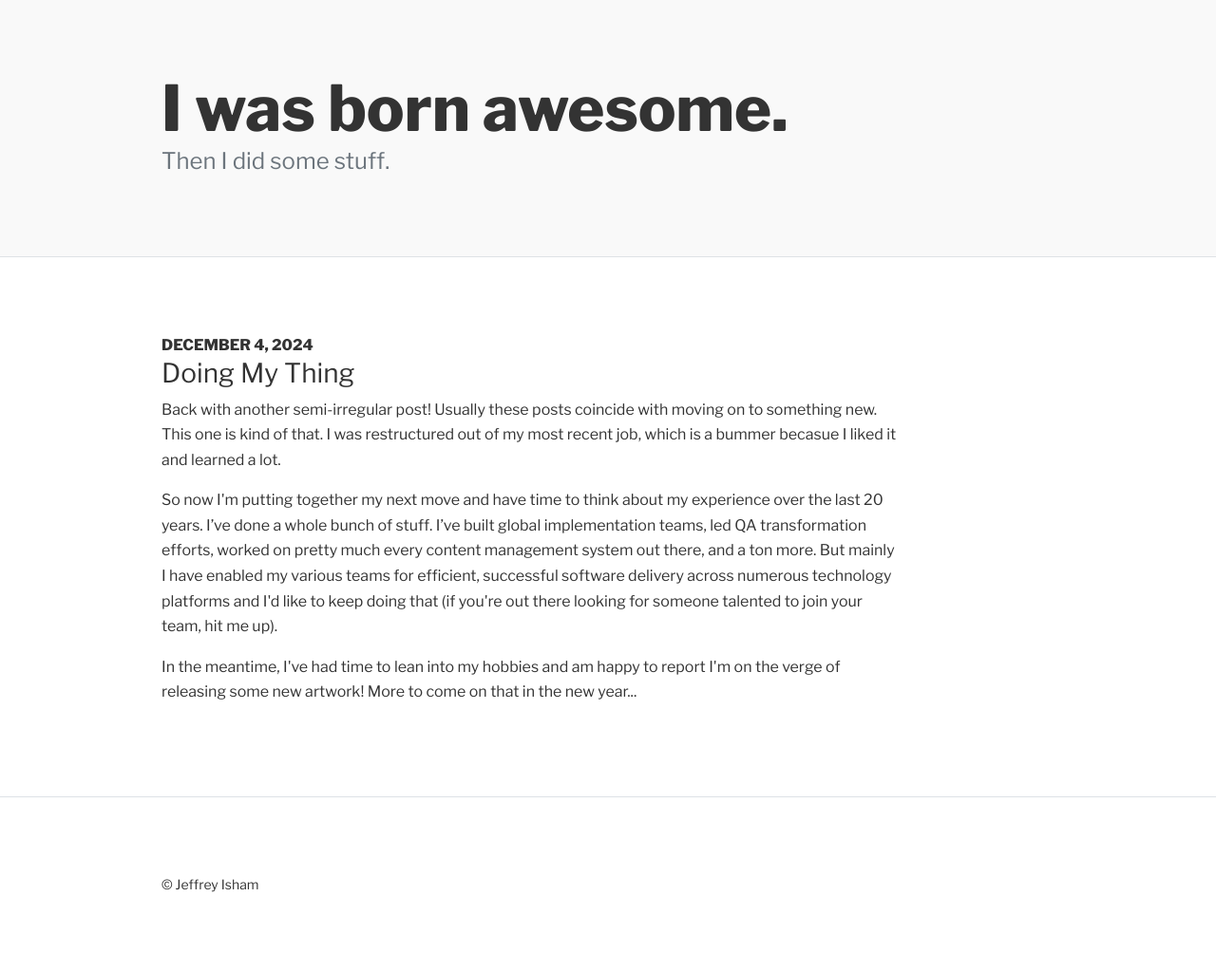
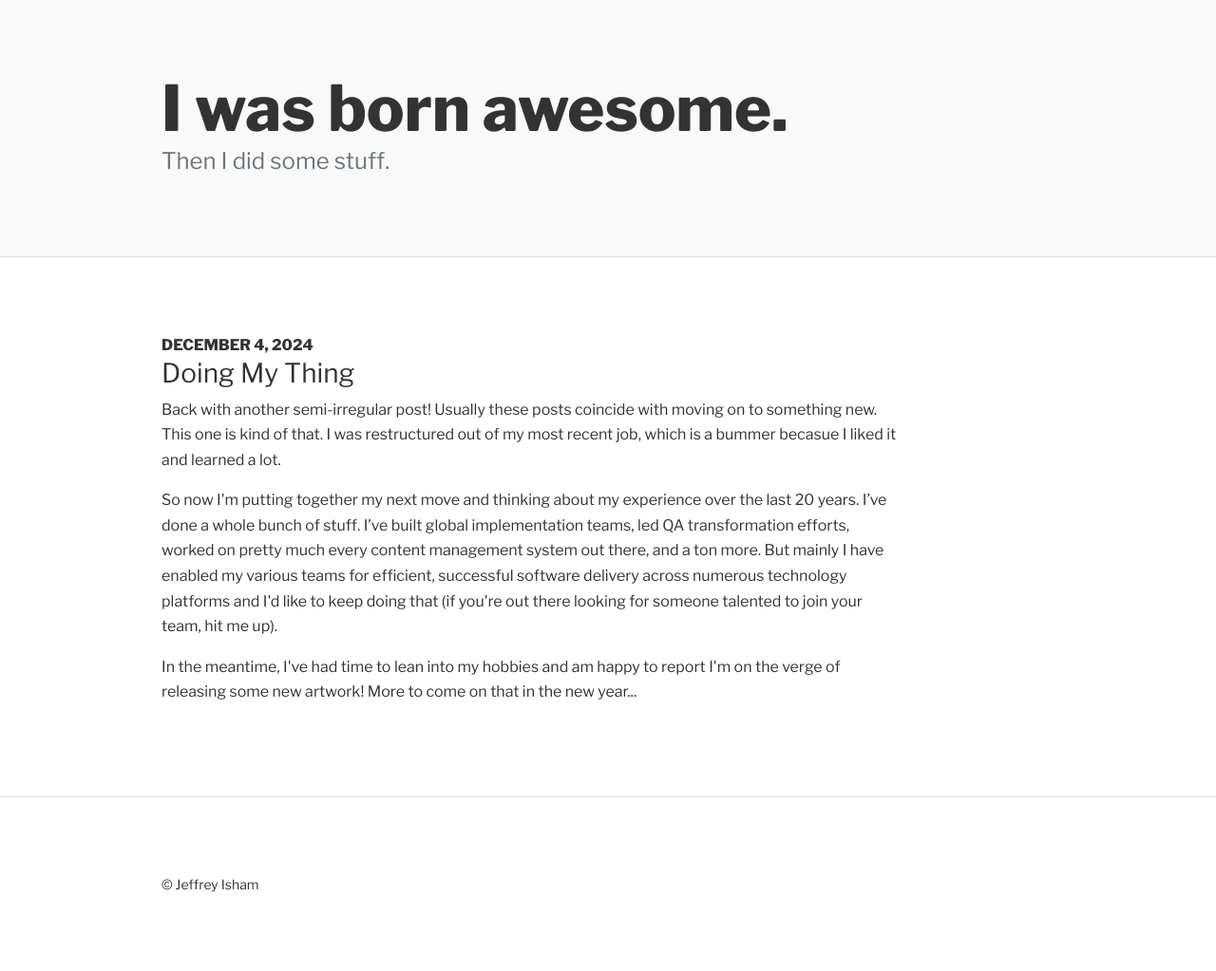
Before and after one commit to jeffreyisham/jeffreyisham.github.io, a Jekyll site: the page built from _posts/2024-12-3-doing-my-thing.md, in a window 1280 px wide. Shown: the whole page at 95% size. Built offline with Jekyll 4.4.1, drawn with Linux system fonts in a browser that asks for light colours.

Commit message:
Update 2024-12-3-doing-my-thing.md

```diff
--- a/_posts/2024-12-3-doing-my-thing.md
+++ b/_posts/2024-12-3-doing-my-thing.md
@@ -7,5 +7,5 @@ meta:
 ---
 
 <p>Back with another semi-irregular post! Usually these posts coincide with moving on to something new. This one is kind of that. I was restructured out of my most recent job, which is a bummer becasue I liked it and learned a lot.</p>
-<p>So now I'm putting together my next move and have time to think about my experience over the last 20 years. I’ve done a whole bunch of stuff. I’ve built global implementation teams, led QA transformation efforts, worked on pretty much every content management system out there, and a ton more. But mainly I have enabled my various teams for efficient, successful software delivery across numerous technology platforms and I'd like to keep doing that (if you're out there looking for someone talented to join your team, hit me up).</p>
+<p>So now I'm putting together my next move and thinking about my experience over the last 20 years. I’ve done a whole bunch of stuff. I’ve built global implementation teams, led QA transformation efforts, worked on pretty much every content management system out there, and a ton more. But mainly I have enabled my various teams for efficient, successful software delivery across numerous technology platforms and I'd like to keep doing that (if you're out there looking for someone talented to join your team, hit me up).</p>
 <p>In the meantime, I've had time to lean into my hobbies and am happy to report I'm on the verge of releasing some new artwork! More to come on that in the new year...</p>
```
